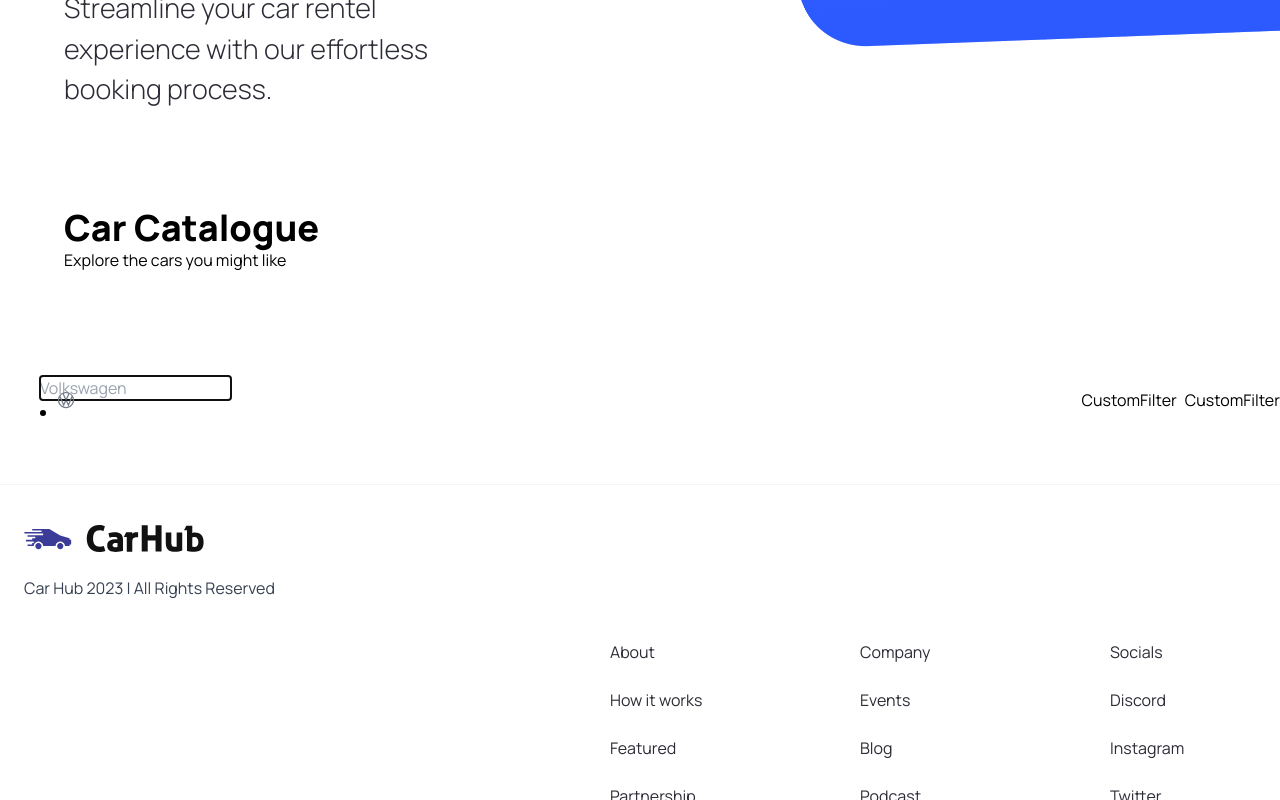
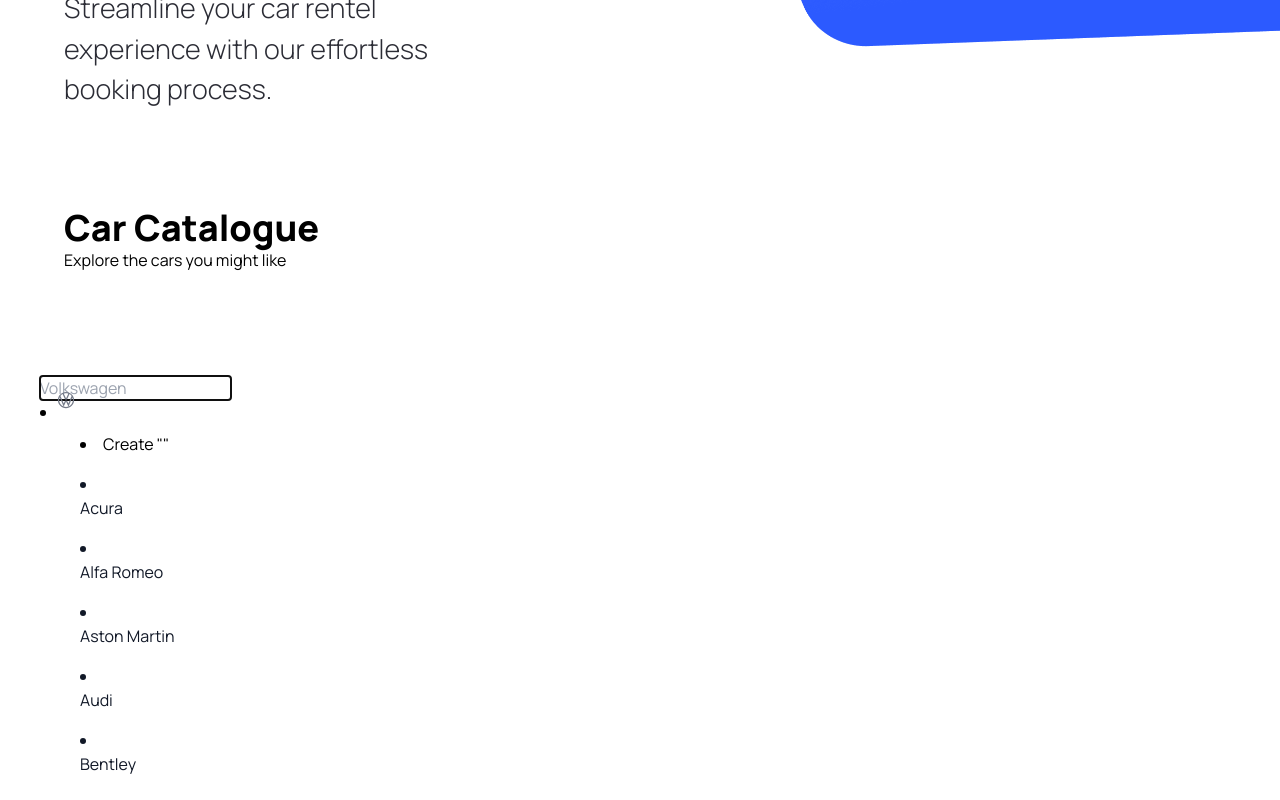
Before and after one commit to TahaGargourii/nextcarapp, a Next.js app: page / in a window 1280 px wide. Both pictures are taken after a click on the button 58 px from the left and 1056 px from the top of the page. Shown: the part 656-1456 px from the top of the page. Built offline with nearby package versions, Linux system fonts and the light colour scheme.

Commit message:
search updates

```diff
--- a/components/SearchBar.tsx
+++ b/components/SearchBar.tsx
@@ -12,9 +12,9 @@
 
 
   return (
-    <form className='SearchBar' onSubmit={handleSearch}>
+    <form className='Searchbar' onSubmit={handleSearch}>
 
-    <div className='searchbar_  _item'>
+    <div className='searchbar__item'>
 
       <SearchManufacturer
       manufacturer={manufacturer}
--- a/components/SearchManufacturer.tsx
+++ b/components/SearchManufacturer.tsx
@@ -5,12 +5,18 @@
 import Image from 'next/image'
 import { useState } from 'react'
 import { manufacturers } from '@/constants'
+import { validateHeaderValue } from 'http'
 
 const SearchManufacturer = ({manufacturer,setManufacturer} : SearchManufacturerProps) => {
   const [query, setQuery] = useState('');
+  const filteredManufacturers =
+  query === '' ? manufacturers : manufacturers.filter((item)=> (
+    item.toLocaleLowerCase().replace(/\s+/g,'').includes(query.toLocaleLowerCase().replace(/\s+/g,''))
+
+  ));
   return (
     <div className='m-10'>
-      <Combobox>
+      <Combobox value={manufacturer} onChange={setManufacturer}>
         <div className='relative w-full'>
         <Combobox.Button className='absolute top-[14px]'>
         <Image
@@ -30,7 +36,48 @@
           leaveFrom='opacity-100'
           leaveTo='opacity-0'
           afterLeave={()=>setQuery('')}>
-          <Combobox.Option> </Combobox.Option>
+
+          <Combobox.Option>
+
+              <Combobox.Option
+               value= {query}
+               className='search-manufacturer__option'>
+
+                Create "{query}"
+
+                </Combobox.Option>
+             {filteredManufacturers.map((item)=> (
+              <Combobox.Option
+              key={item}
+              className={({active})=>
+              `relative search-manufacturer__option
+               ${active? 'bg-primary-blue text-white' :'text-gray-900'}`
+               }
+               value={item}>
+                {({selected, active})=> (
+               <>
+               <span
+                          className={`block truncate ${
+                            selected ? 'font-medium' : 'font-normal'
+                          }`}
+                        >
+                          {item}
+                        </span>
+                        {selected ? (
+                          <span
+                            className={`absolute inset-y-0 left-0 flex items-center pl-3 ${
+                              active ? 'text-white' : 'text-teal-600'
+                            }`}
+                          >
+                          </span>
+                        ) : null}
+                        </>
+                )}
+                  </Combobox.Option>
+            ))}
+
+
+             </Combobox.Option>
 
           </Transition>
         </div>
```
